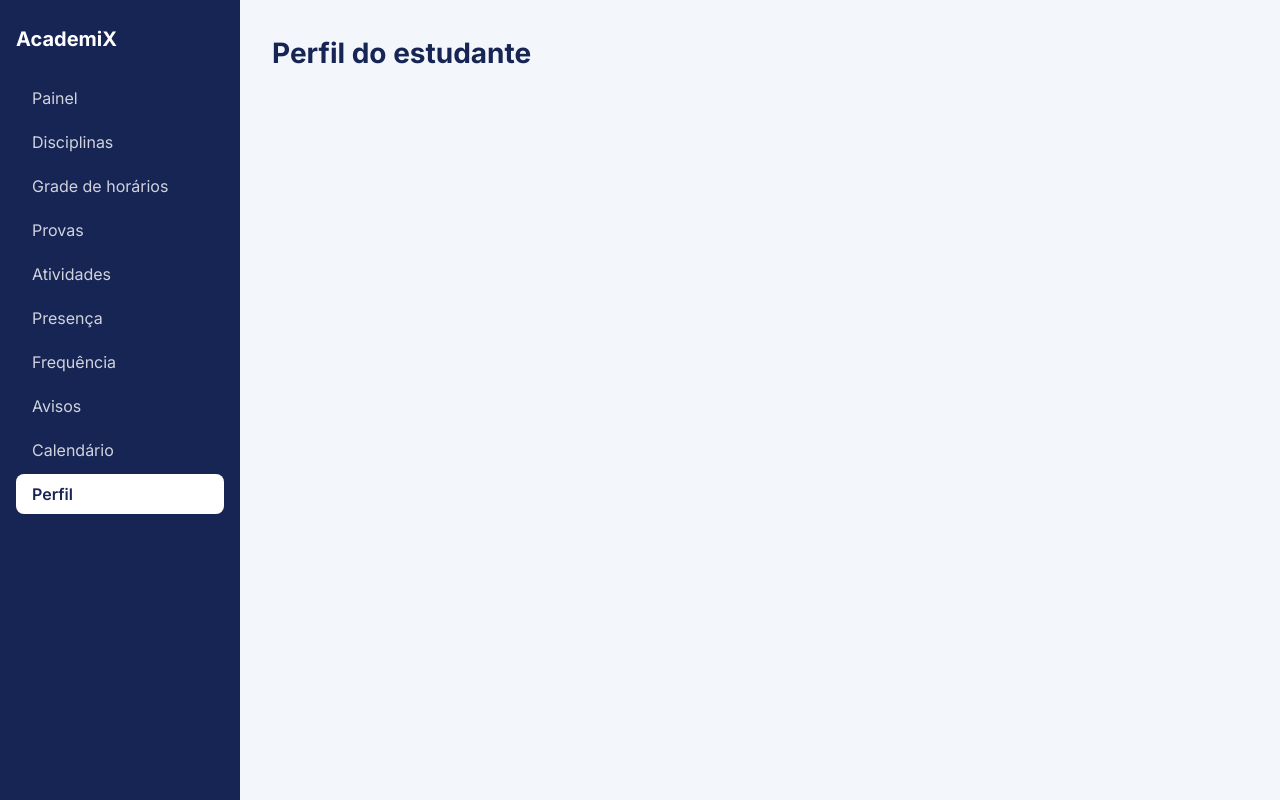
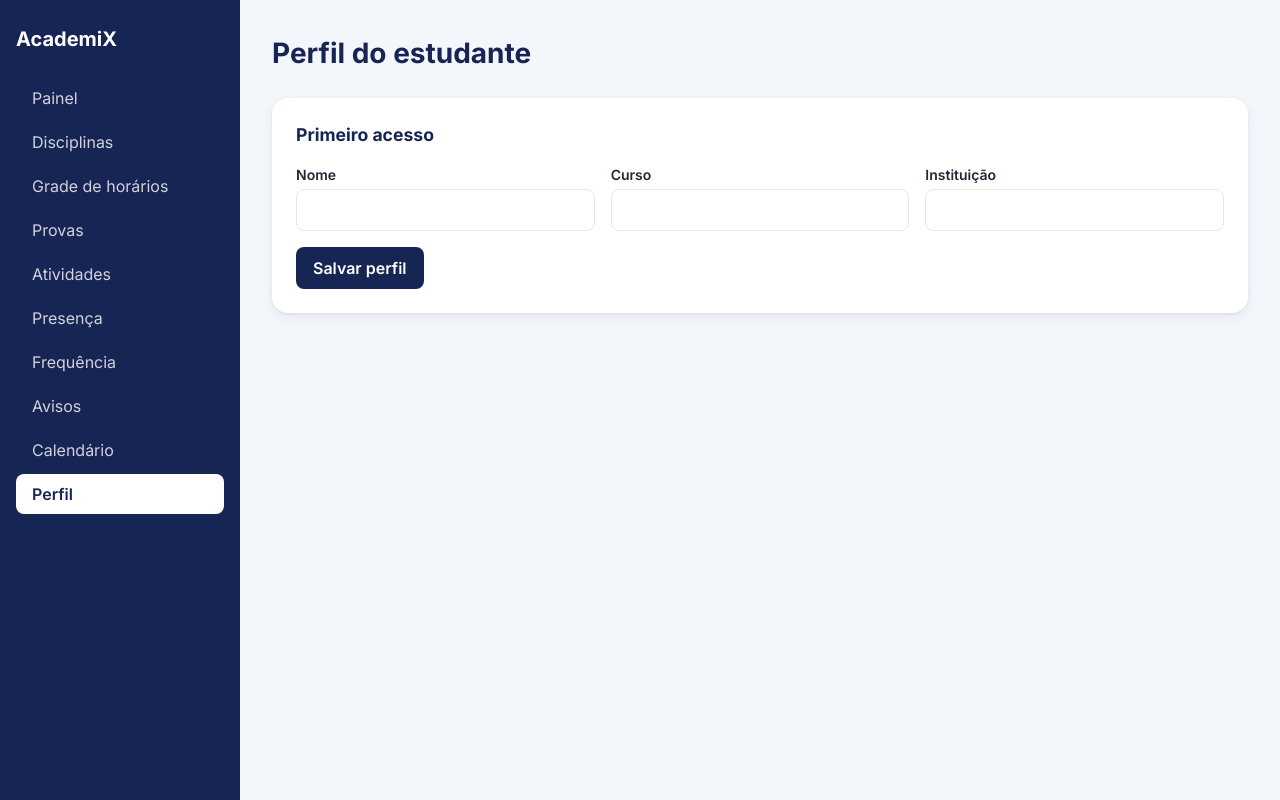
Before and after one commit to AcademyX-senai/academyx, a React (Vite) app: page /perfil in a window 1280 px wide. Built offline with nearby package versions, Linux system fonts and the light colour scheme.

Commit message:
feat: implementa tela de perfil do estudante com validacao

```diff
--- a/src/pages/Perfil.jsx
+++ b/src/pages/Perfil.jsx
@@ -1,9 +1,69 @@
+import { useState } from 'react'
+import { useNavigate } from 'react-router-dom'
+import { useApp } from '../context/AppContext'
+import Button from '../components/ui/Button'
+import Card from '../components/ui/Card'
+import Field from '../components/ui/Field'
+
 function Perfil() {
+  const { perfil, setPerfil } = useApp()
+  const navigate = useNavigate()
+  const [form, setForm] = useState({
+    nome: perfil?.nome ?? '',
+    curso: perfil?.curso ?? '',
+    instituicao: perfil?.instituicao ?? '',
+  })
+  const [erros, setErros] = useState({})
+
+  function handleChange(e) {
+    setForm({ ...form, [e.target.name]: e.target.value })
+  }
+
+  function validar() {
+    const novos = {}
+    if (!form.nome.trim()) novos.nome = 'Informe seu nome.'
+    if (!form.curso.trim() && !form.instituicao.trim()) {
+      novos.curso = 'Informe o curso ou a instituição.'
+    }
+    return novos
+  }
+
+  function handleSubmit(e) {
+    e.preventDefault()
+    const novos = validar()
+    setErros(novos)
+    if (Object.keys(novos).length > 0) return
+    setPerfil({
+      nome: form.nome.trim(),
+      curso: form.curso.trim(),
+      instituicao: form.instituicao.trim(),
+    })
+    navigate('/')
+  }
+
   return (
-    <section>
+    <div className="page">
       <h1>Perfil do estudante</h1>
-      {/* TODO: montar esta tela */}
-    </section>
+
+      <Card title={perfil ? 'Meus dados' : 'Primeiro acesso'}>
+        <form onSubmit={handleSubmit} noValidate>
+          <div className="form-grid">
+            <Field label="Nome" error={erros.nome}>
+              <input name="nome" value={form.nome} onChange={handleChange} />
+            </Field>
+            <Field label="Curso" error={erros.curso}>
+              <input name="curso" value={form.curso} onChange={handleChange} />
+            </Field>
+            <Field label="Instituição">
+              <input name="instituicao" value={form.instituicao} onChange={handleChange} />
+            </Field>
+          </div>
+          <div className="form-acoes">
+            <Button type="submit">Salvar perfil</Button>
+          </div>
+        </form>
+      </Card>
+    </div>
   )
 }
 
```
